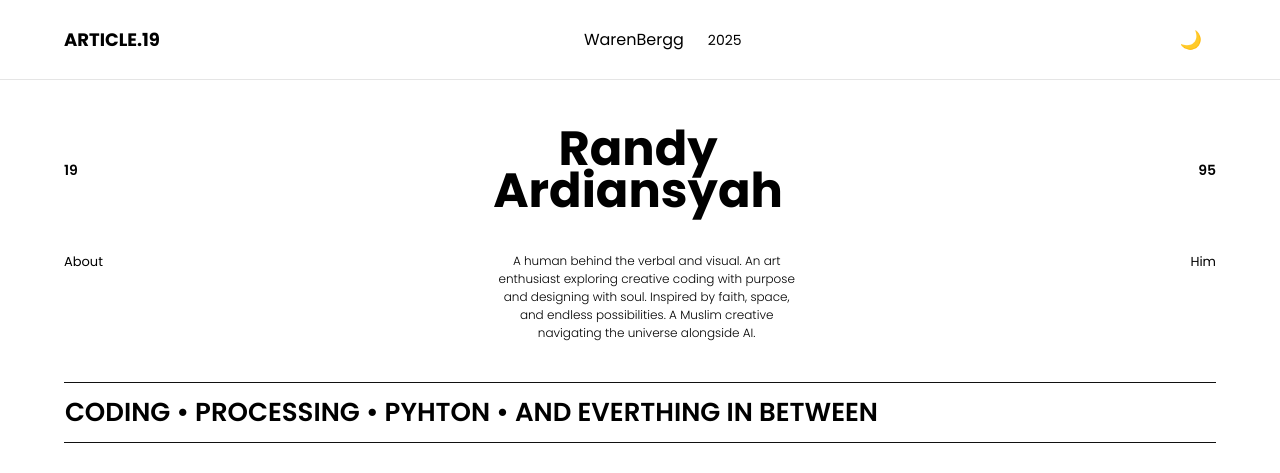
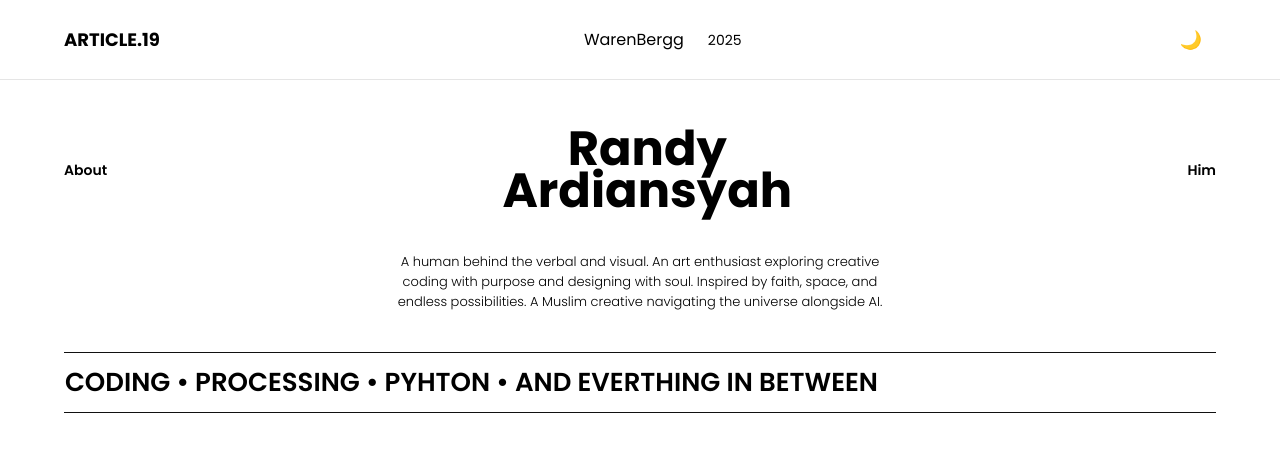
Before and after one commit to warenbergg/warenbergg1995art, a Flask app: page / in a window 1280 px wide. Shown: the top 473 px of the page. Run offline with Flask 3, Linux system fonts and the light colour scheme.

Commit message:
update index

```diff
--- a/static/style.css
+++ b/static/style.css
@@ -145,10 +145,10 @@ body.dark-mode .navbar {
   font-size: 13px;
 }
 .desc .center {
-  max-width: 300px;
+  max-width: 500px;
   text-align: center;
   font-weight: 300;
-  font-size: 12px;
+  font-size: 13px;
 }
 
 /* ========== RUNNING TEXT (MARQUEE) ========== */
--- a/templates/index.html
+++ b/templates/index.html
@@ -23,18 +23,18 @@
 
   <div class="container">
   <header class="topbar">
-    <span>19</span>
+    <span>About</span>
     <h1>Randy<br>Ardiansyah</h1>
-    <span>95</span>
+    <span>Him</span>
   </header>
 
   <section class="desc" id="about">
-    <p class="left">About</p>
+    <p class="left"></p>
     <p class="center">
       A human behind the verbal and visual. An art enthusiast exploring creative coding with purpose and designing with soul.
       Inspired by faith, space, and endless possibilities. A Muslim creative navigating the universe alongside AI.
     </p>
-    <p class="right">Him</p>
+    <p class="right"></p>
   </section>
 
   <!-- TEKS BERJALAN -->
```
